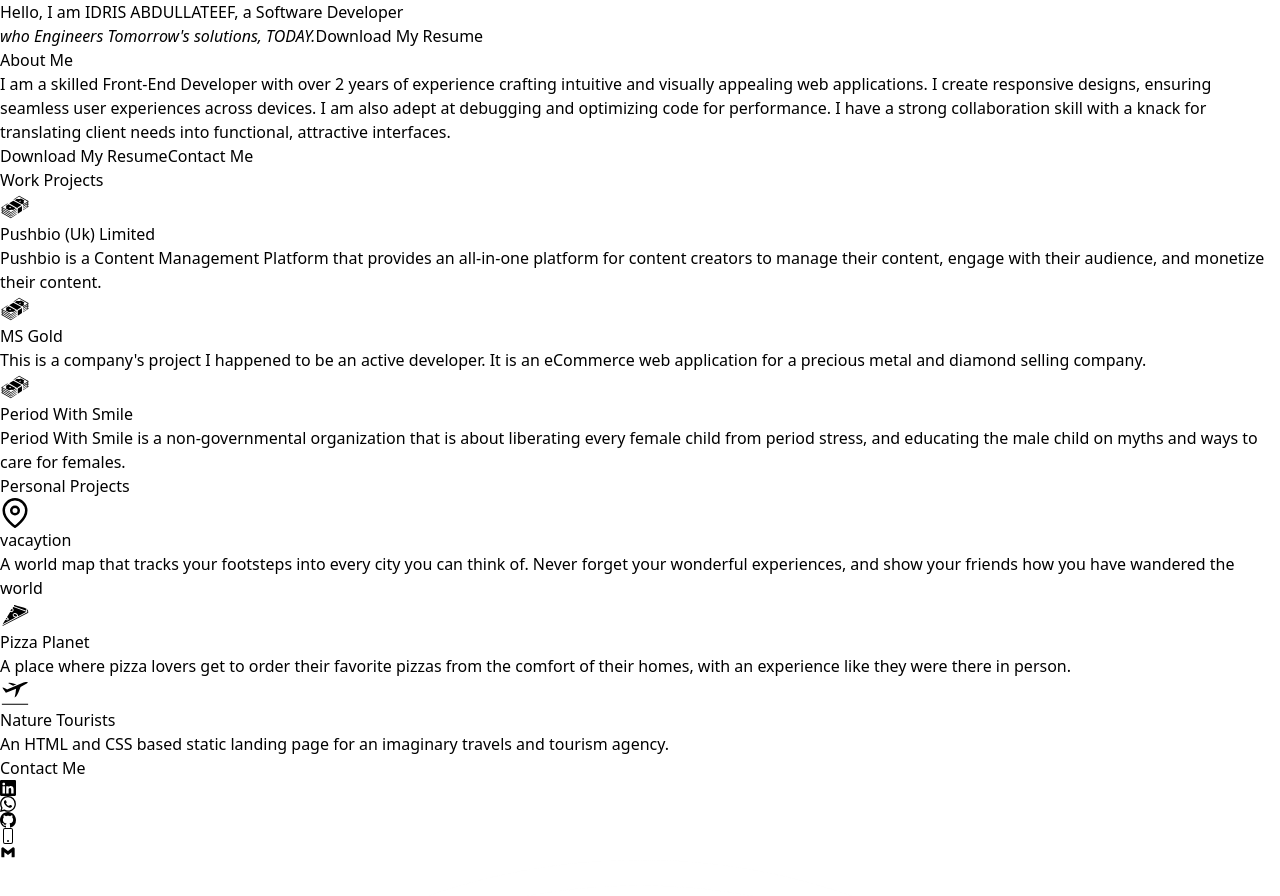
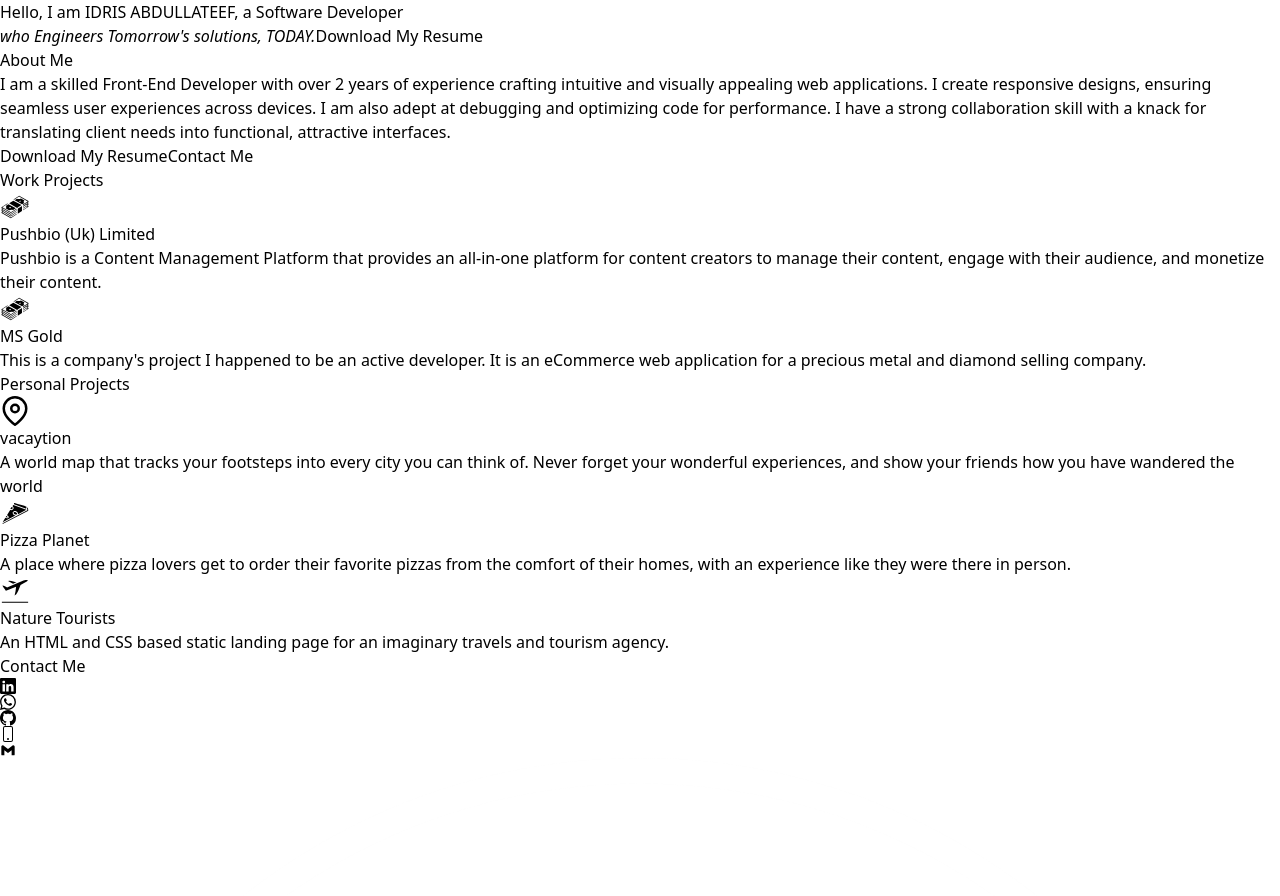
Before and after one commit to Twisted07/myPort, a React (Vite) app: page / in a window 1280 px wide. Shown: the top 896 px of the page. Built offline with nearby package versions, Linux system fonts and the light colour scheme.

Commit message:
update: disabled a pending project

```diff
--- a/src/App.jsx
+++ b/src/App.jsx
@@ -75,12 +75,12 @@
       summary: "This is a company's project I happened to be an active developer. It is an eCommerce web application for a precious metal and diamond selling company.",
       link: "https://msgold.online",
     },
-    {
-      title: "Period With Smile",
-      icon: <GiMoneyStack size={30} color={iconColor} />,
-      summary: "Period With Smile is a non-governmental organization that is about liberating every female child from period stress, and educating the male child on myths and ways to care for females.",
-      link: "https://periodwithsmile.vercel.app"
-    }
+    // {
+    //   title: "Period With Smile",
+    //   icon: <GiMoneyStack size={30} color={iconColor} />,
+    //   summary: "Period With Smile is a non-governmental organization that is about liberating every female child from period stress, and educating the male child on myths and ways to care for females.",
+    //   link: "https://periodwithsmile.vercel.app"
+    // }
 
   ];
 
```
